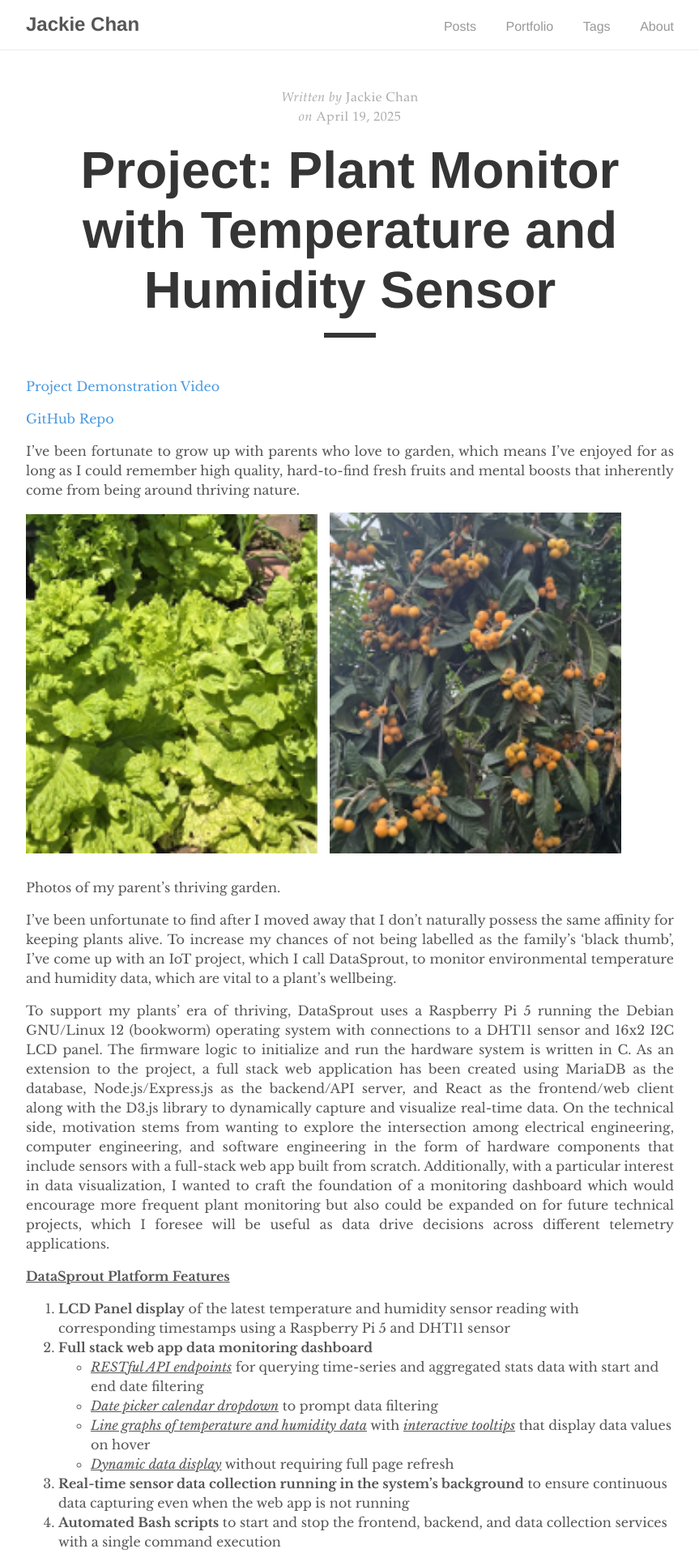
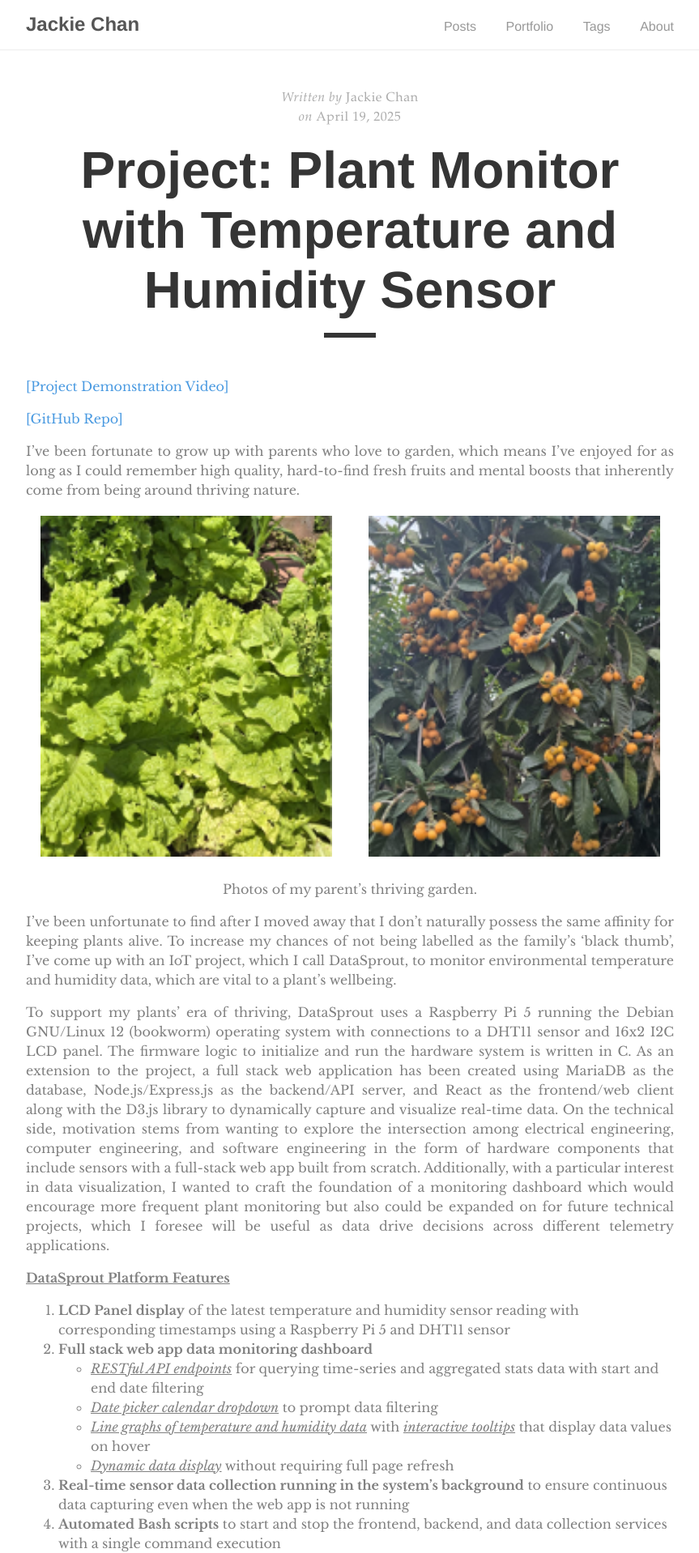
Before and after one commit to jackiechanmakes/jackiechanmakes.github.io, a Jekyll site: the page built from _posts/2025-04-19-plant-monitor.md, in a window 1280 px wide. Shown: the top 1918 px of the page at 81% size, without its empty margins (208-1071 px from the left). Built offline with Jekyll 4.4.1, drawn with Linux system fonts in a browser that asks for light colours; comment, search, counter and statistics services are not loaded.

Commit message:
Add custom css to head.html

```diff
--- a/_includes/head.html
+++ b/_includes/head.html
@@ -7,6 +7,7 @@
   <!-- CSS -->
   <link rel="stylesheet" href="{{ "/assets/main.css" | relative_url }}">
   <link rel="stylesheet" href="https://fonts.googleapis.com/css?family=Libre+Baskerville:400,400i,700">
+  <link rel="stylesheet" href="{{ '/assets/css/style.css' | relative_url }}"
 
   <!-- Favicon -->
   <link rel="icon" type="image/png" sizes="32x32" href="{{ "/assets/favicon-32x32.png" | relative_url }}">
--- a/_posts/2025-04-19-plant-monitor.md
+++ b/_posts/2025-04-19-plant-monitor.md
@@ -9,17 +9,18 @@
 I created DataSprout, an IoT sensor monitoring system consisting of a Raspberry Pi, hardware sensor components, and web dashboard for real-time environmental data collection and visualization.
 
 <!--more-->
-[Project Demonstration Video](https://youtu.be/q2UzhQ5I93k?si=KLvonQuXUC7zIyVW)
+[[Project Demonstration Video]](https://youtu.be/q2UzhQ5I93k?si=KLvonQuXUC7zIyVW)
 
-[GitHub Repo](https://github.com/jackiechanmakes/datasprout-platform)
+[[GitHub Repo]](https://github.com/jackiechanmakes/datasprout-platform)
 
 I’ve been fortunate to grow up with parents who love to garden, which means I’ve enjoyed for as long as I could remember high quality, hard-to-find fresh fruits and mental boosts that inherently come from being around thriving nature.
 
-<p align="center">
-  <img src="/assets/images/image-plant1.png" width="45%" style="display:inline-block; margin-right: 10px;">
-  <img src="/assets/images/image-plant2.png" width="45%" style="display:inline-block;">
-</p>
-Photos of my parent’s thriving garden.
+<div class="image-row">
+  <img src="/assets/images/image-plant1.png" width="45%">
+  <img src="/assets/images/image-plant2.png" width="45%">
+</div>
+
+<p style="text-align: center; color: gray;">Photos of my parent’s thriving garden.</p>
 
 I’ve been unfortunate to find after I moved away that I don’t naturally possess the same affinity for keeping plants alive. To increase my chances of not being labelled as the family’s ‘black thumb’, I’ve come up with an IoT project, which I call DataSprout, to monitor environmental temperature and humidity data, which are vital to a plant’s wellbeing.
 
--- /dev/null
+++ b/assets/css/style.css
@@ -0,0 +1,14 @@
+body {
+    color: gray;
+}
+
+.image-row {
+    display: flex;
+    justify-content: center;
+    gap: 10px;
+    margin: 20px auto;
+}
+
+.image-row img {
+    width: 45%;
+}
```
Also changed, not shown: 1 other file.
